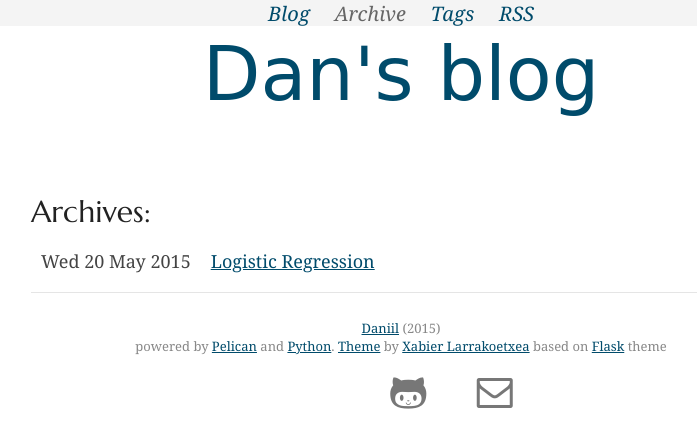
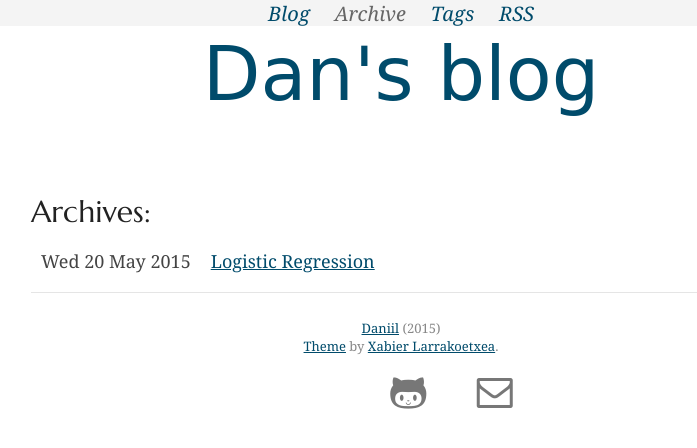
Before and after one commit to warmspringwinds/blog, a plain HTML site: page archives.html in a window 1280 px wide. Shown: the whole page, without its empty margins (239-936 px from the left). Drawn offline with nearby package versions, Linux system fonts and the light colour scheme; a web font is replaced by a local one.

Commit message:
Update documentation

```diff
--- a/archives.html
+++ b/archives.html
@@ -70,9 +70,8 @@
                     <a href="http://warmspringwinds.github.io/blog">Daniil</a> (2015)
                 </div>
                 <div>
-                    powered by <a href="http://getpelican.com/">Pelican</a>
-                    and <a href="http://python.org">Python</a>.
-                    <a href="http://github.com/slok/iris">Theme</a> by <a href="http://xlarrakoetxea.org">Xabier Larrakoetxea</a> based on <a href="http://flask.pocoo.org/">Flask</a> theme
+
+                    <a href="http://github.com/slok/iris">Theme</a> by <a href="http://xlarrakoetxea.org">Xabier Larrakoetxea</a>.
                 </div>
                 <div class="social">
                         <a href="#"><i class="icon-You can add links in your config file"></i>  </a>
```
Also changed, not shown: author/pakhomov-daniil.html (+2 -3 lines), authors.html (+2 -3 lines), categories.html (+2 -3 lines), category/machine_learning.html (+2 -3 lines), index.html (+2 -3 lines), logistic-regression.html (+2 -3 lines), tag/machine_learning.html (+2 -3 lines), tags.html (+2 -3 lines).
